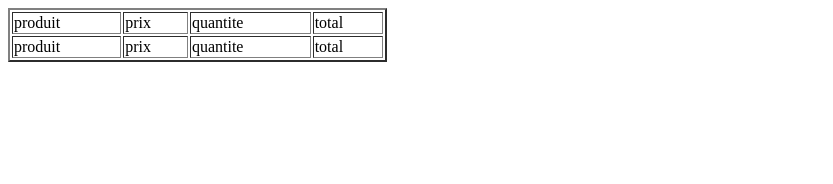
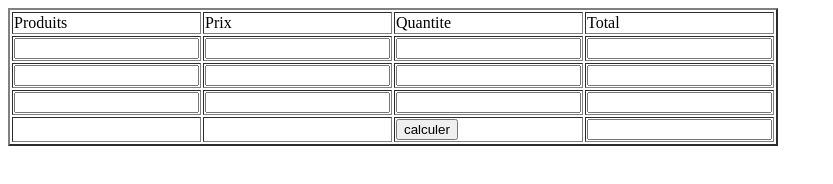
Before and after one commit to MaxRise1703/Testinc, a plain HTML site: page exercice7.html in a window 1280 px wide. Shown: the whole page, without its empty margins (0-833 px from the left). Drawn offline with Linux system fonts and the light colour scheme.

Commit message:
Add files via upload

```diff
--- a/exercice7.html
+++ b/exercice7.html
@@ -2,30 +2,69 @@
 <html>
 <head>
 	<title></title>
-	<script type="text/javascript"></script>
+<script type="text/javascript">
+function calculate(){
+
+  var x=parseInt(document.getElementById("p1").value);
+  var y=parseInt(document.getElementById("prix1").value);
+  var z=parseInt(document.getElementById("q1").value);
+
+  var a=parseInt(document.getElementById("p2").value);
+  var b=parseInt(document.getElementById("prix2").value);
+  var c=parseInt(document.getElementById("q2").value);
+
+  var d=parseInt(document.getElementById("p3").value);
+  var e=parseInt(document.getElementById("prix3").value);
+  var f=parseInt(document.getElementById("q3").value);
+
+  document.getElementById("answer").value=(y+z);
+  document.getElementById("answer1").value=(b+c);
+  document.getElementById("answer2").value=(e+f);
+  document.getElementById("total").value=(b+c+e+f+y+z);
+}
+</script>
 </head>
 <body>
-<form>
+
+
     <table border="2" width="30%">
       <tr>
-	<td>produit</td>
-	<td>prix</td>
-	<td>quantite</td>
-	<td>total</td>
+        <td>Produits</td>
+        <td>Prix</td>
+        <td>Quantite</td>
+        <td>Total</td>
       </tr>
 
       <tr>
-    <td>produit</td>
-	<td>prix</td>
-	<td>quantite</td>
-	<td>total</td>
 
 
+        <td><input id="p1" type="text" name="p1"></td>
+        <td><input id="prix1" type="text" name="prix1"></td>
+        <td><input id="q1" type="text" name="q1"></td>
+        <td><input id="answer" type="text" name="answer"></td>
+      </tr>
 
+      <tr>
+        <td><input id="p2" type="text" name="p2"></td>
+        <td><input id="prix2" type="text" name="prix2"></td>
+        <td><input id="q2" type="text" name="q2"></td>
+        <td><input id="answer1" type="text" name="answer1"></td>
       </tr>
 
 
+        <tr>
+        <td><input id="p3" type="text" name="p3"></td>
+        <td><input id="prix3" type="text" name="prix3"></td>
+        <td><input id="q3" type="text" name="q3"></td>
+        <td><input id="answer2" type="text" name="answer2"></td>
 
+      </tr>
+      <tr>
+        <td></td>
+        <td></td>
+        <td><input onclick="calculate()" type="button" value="calculer"></td>
+        <td><input id="total" type="text" name="total"></td>
+      </tr>
 
 
     </table>
@@ -34,7 +73,11 @@
 
 
 
-</form>
+
+
+
+
+
 
 </body>
 </html>
```
Also changed, not shown: exercice2.html (+14 -15 lines), exercice4.html (+13 -17 lines), exercice5.html (+1 -13 lines). Lines whose indentation alone changed are shown as unchanged.
